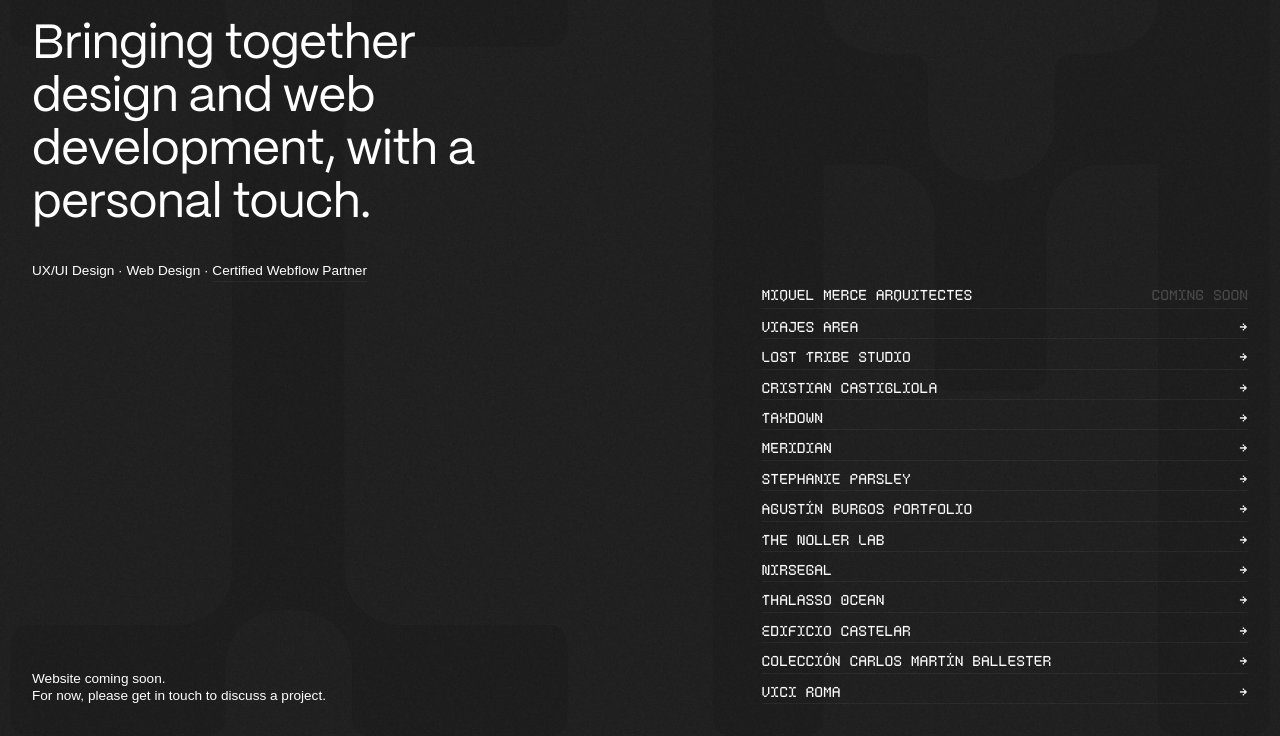
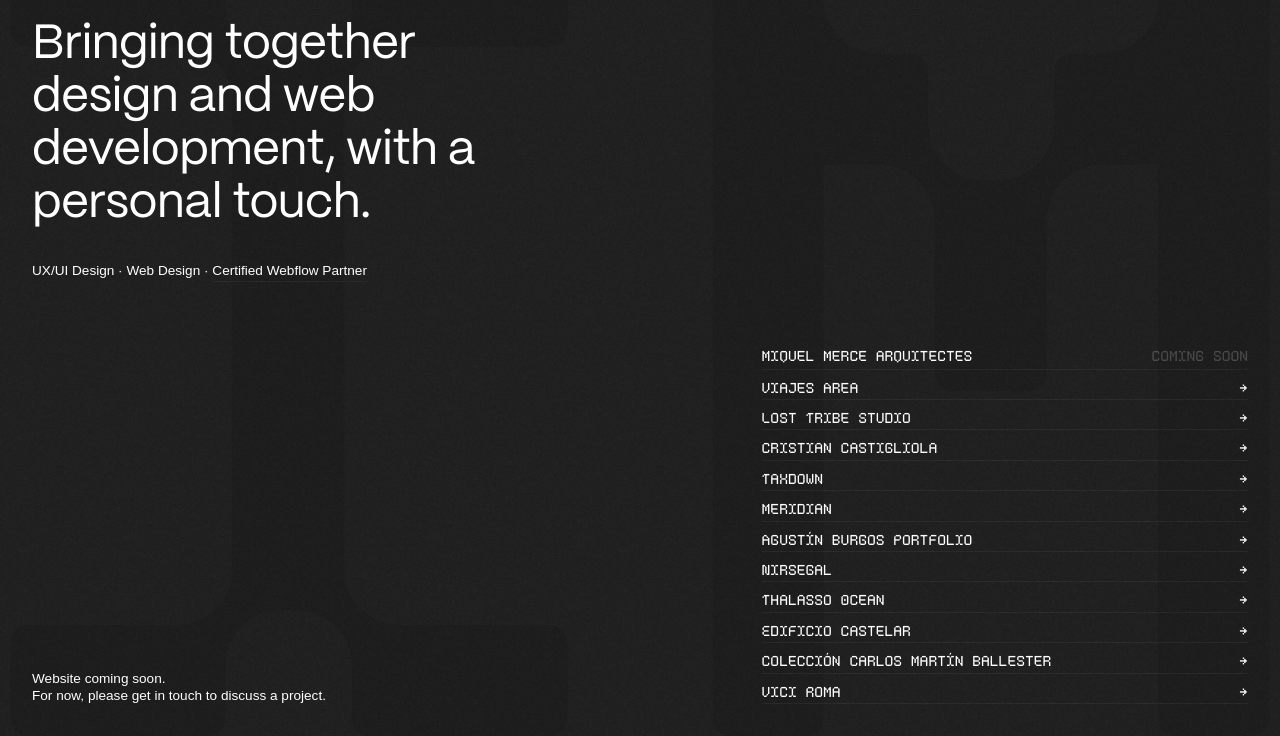
Before and after one commit to nimestudio/nime, a plain HTML site: page index.html in a window 1280 px wide. Shown: the part 64-800 px from the top of the page. Drawn offline with nearby package versions, Linux system fonts and the light colour scheme; a script that the page names is missing.

Commit message:
projects fix

```diff
--- a/index.html
+++ b/index.html
@@ -81,17 +81,9 @@
               <div>Meridian</div>
               <div data-w-id="28c91caa-4814-b480-6b05-22478c5b7084" class="link-arrow">→</div>
             </a>
-            <a href="https://www.stephanieparsley.com/" target="_blank" class="temp-project-links w-inline-block">
-              <div>Stephanie Parsley</div>
-              <div data-w-id="67ae4d52-ca6c-0d72-cef4-d9f15bb7b5f8" class="link-arrow">→</div>
-            </a>
             <a href="https://agustinburgos.com/" target="_blank" class="temp-project-links w-inline-block">
               <div>Agustín Burgos Portfolio</div>
               <div data-w-id="df51b5f3-eb52-5117-1bbf-ffa26be99047" class="link-arrow">→</div>
-            </a>
-            <a href="https://www.nollerlab.org/" target="_blank" class="temp-project-links w-inline-block">
-              <div>The Noller Lab</div>
-              <div data-w-id="2b310b70-ace1-45dd-985d-12800e926da6" class="link-arrow">→</div>
             </a>
             <a href="https://www.nirsegal.es/en" target="_blank" class="temp-project-links w-inline-block">
               <div>Nirsegal</div>
```
Also changed, not shown: 1 other file.
